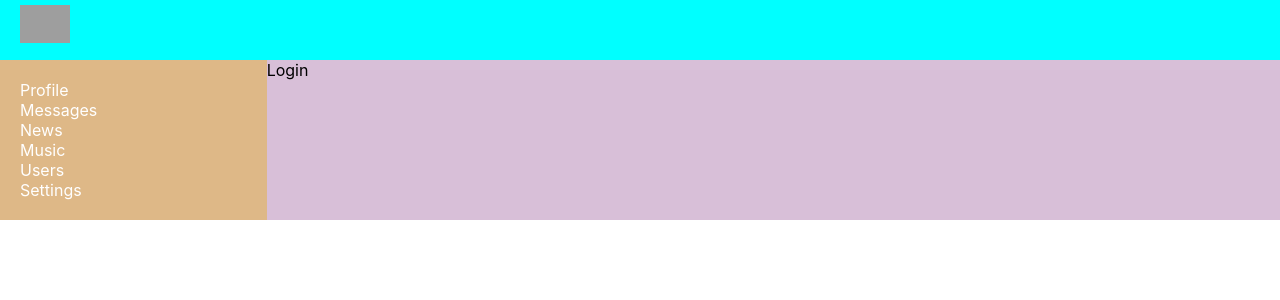
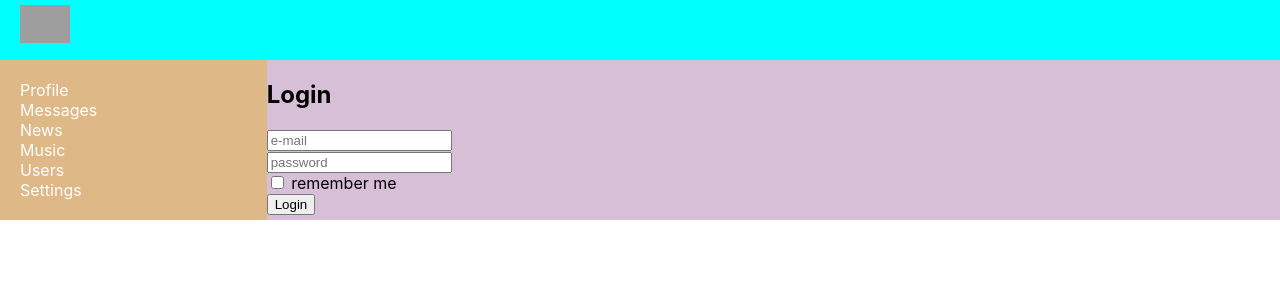
Before and after one commit to Myrkwill/my-app, a React (Create React App) app: page /login in a window 1280 px wide. Shown: the top 300 px of the page. Built offline with nearby package versions, Linux system fonts and the light colour scheme; no server answers; grey boxes are pictures that could not be loaded.

Commit message:
Add login page

```diff
--- a/package.json
+++ b/package.json
@@ -15,7 +15,8 @@
     "react-scripts": "5.0.1",
     "redux": "^4.1.2",
     "redux-thunk": "^2.4.1",
-    "web-vitals": "^2.1.4"
+    "web-vitals": "^2.1.4",
+    "yup": "^0.32.11"
   },
   "scripts": {
     "start": "react-scripts start",
--- a/src/App.js
+++ b/src/App.js
@@ -7,7 +7,7 @@
 import DialogsContainer from "./components/Dialogs/DialogsContainer";
 import UsersContainer from "./components/Users/UsersContainer";
 import HeaderContainer from "./components/Header/HeaderContainer";
-import LoginContainer from "./components/Login/LoginContainer";
+import Login from "./components/Login/Login";
 
 const App = (props) => {
   return (
@@ -24,7 +24,7 @@
             <Route path="/dialogs/*" element={<DialogsContainer />} />
             <Route path="/users" element={<UsersContainer />} />
 
-            <Route path="/login" element={<LoginContainer />} />
+            <Route path="/login" element={<Login />} />
           </Routes>
         </div>
       </div>
--- /dev/null
+++ b/src/components/Login/Login.jsx
@@ -0,0 +1,68 @@
+import React from "react";
+import { Formik, Form, Field, ErrorMessage } from "formik";
+import * as Yup from "yup";
+
+const validateLoginForm = (values) => {
+  const errors = {};
+  if (!values.email) {
+    errors.email = "Required 1";
+  } else if (!/^[A-Z0-9._%+-]+@[A-Z0-9.-]+\.[A-Z]{2,}$/i.test(values.email)) {
+    errors.email = "Invalid email address";
+  }
+  return errors;
+};
+
+const validationSchemaLoginForm = Yup.object().shape({
+  password: Yup.string()
+    .min(2, "Must be longer than 2 characters")
+    .max(5, "Must be shorter than 5 characters")
+    .required("Required 2"),
+});
+
+const Login = () => {
+  return (
+    <div>
+      <h2> Login </h2>
+
+      <Formik
+        initialValues={{
+          email: "",
+          password: "",
+          rememberMe: false,
+        }}
+        validate={validateLoginForm}
+        validationSchema={validationSchemaLoginForm}
+        onSubmit={(values) => {
+          console.log(values);
+        }}
+      >
+        {() => (
+          <Form>
+            <div>
+              <Field name={"email"} type={"text"} placeholder={"e-mail"} />
+            </div>
+            <ErrorMessage name="email" component="div" />
+
+            <div>
+              <Field
+                name={"password"}
+                type={"password"}
+                placeholder={"password"}
+              />
+            </div>
+            <ErrorMessage name="password" component="div" />
+
+            <div>
+              <Field type={"checkbox"} name={"rememberMe"} id="rememberMe" />
+              <label htmlFor={"rememberMe"}> remember me </label>
+            </div>
+
+            <button type={"submit"}>Login</button>
+          </Form>
+        )}
+      </Formik>
+    </div>
+  );
+};
+
+export default Login;
--- a/src/components/Login/LoginContainer.jsx
+++ /dev/null
@@ -1,9 +0,0 @@
-import React, { Component } from 'react'
-
-export default class LoginContainer extends Component {
-  render() {
-	return (
-	  <div>Login</div>
-	)
-  }
-}
```
Also changed, not shown: 1 other file (tests, documents, lock files or other folders).
